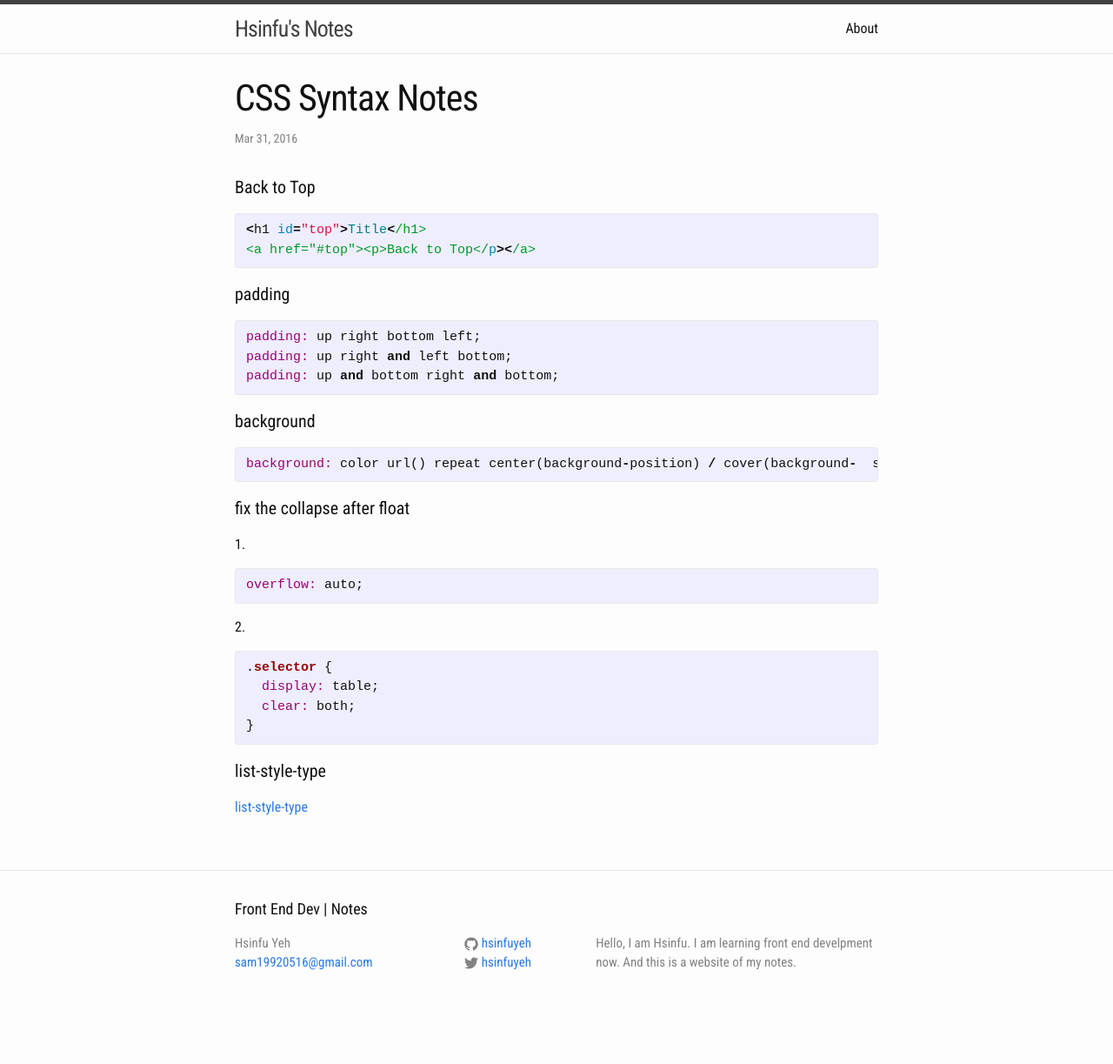
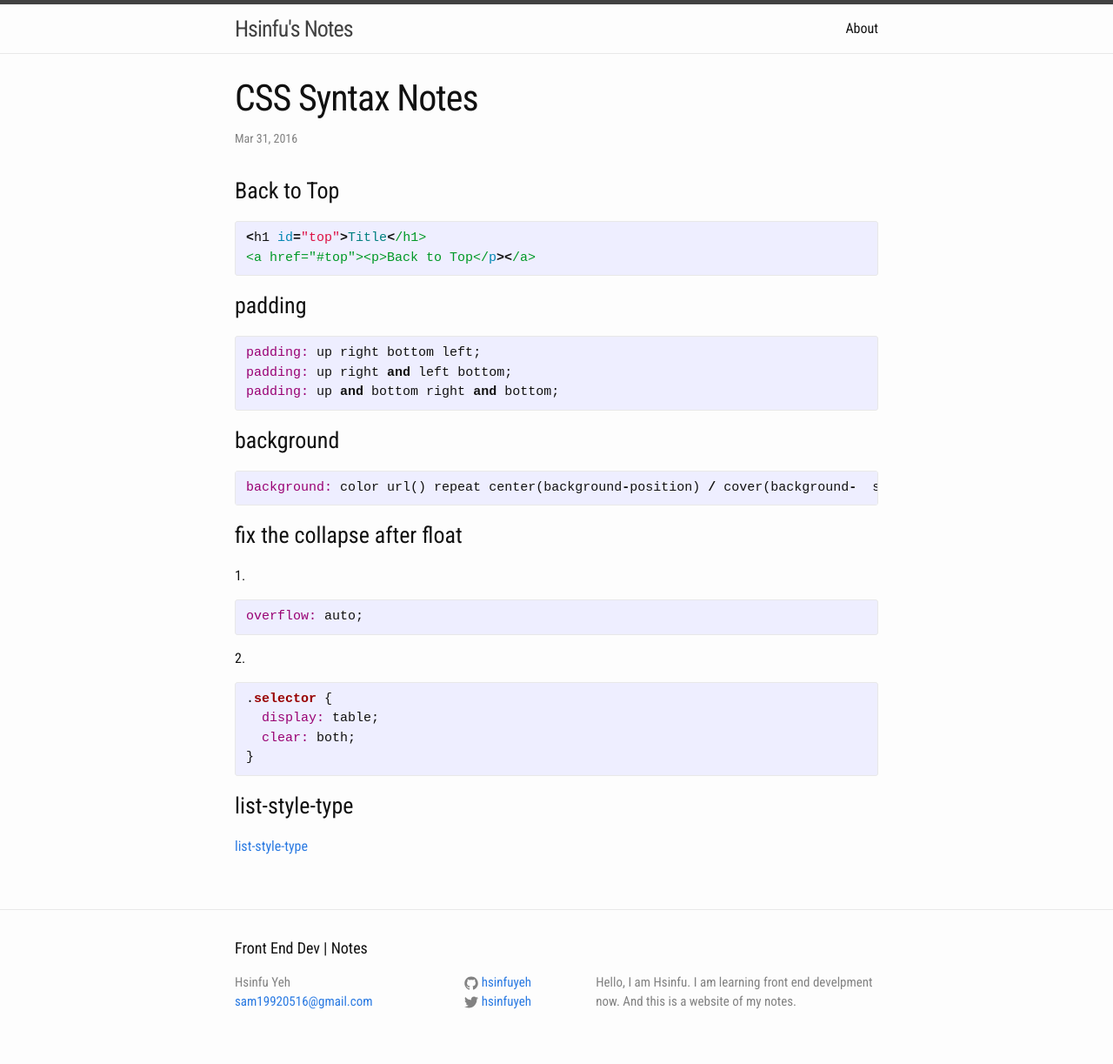
Before and after one commit to hsinfuyeh/hsinfuyeh.github.io, a Jekyll site: the page built from _posts/2016-03-31-css-syntax-note.markdown, in a window 1280 px wide. Shown: the whole page at 87% size. Built offline with Jekyll 4.4.1, drawn with Linux system fonts in a browser that asks for light colours; before the commit the page ends 1178 px from its top, so only the background shows below that.

Commit message:
add notes

```diff
--- a/_posts/2016-03-31-css-syntax-note.markdown
+++ b/_posts/2016-03-31-css-syntax-note.markdown
@@ -4,25 +4,25 @@ title:  "CSS Syntax Notes"
 date:   2016-03-31 20:17:00 +0800
 categories: jekyll update
 ---
-<h4>Back to Top</h4>
+<h3>Back to Top</h3>
 {% highlight ruby %}
 <h1 id="top">Title</h1>
 <a href="#top"><p>Back to Top</p></a>
 {% endhighlight %}
 
-<h4>padding</h4>
+<h3>padding</h3>
 {% highlight ruby %}
 padding: up right bottom left;
 padding: up right and left bottom;
 padding: up and bottom right and bottom;
 {% endhighlight %}
 
-<h4>background</h4>
+<h3>background</h3>
 {% highlight ruby %}
 background: color url() repeat center(background-position) / cover(background-  size)
 {% endhighlight %}
 
-<h4>fix the collapse after float</h4>
+<h3>fix the collapse after float</h3>
 1.
 {% highlight ruby %}
 overflow: auto;
@@ -36,7 +36,7 @@ overflow: auto;
 }
 {% endhighlight %}
 
-<h4>list-style-type</h4>
+<h3>list-style-type</h3>
 [list-style-type][list-style-type]
 
 
```
